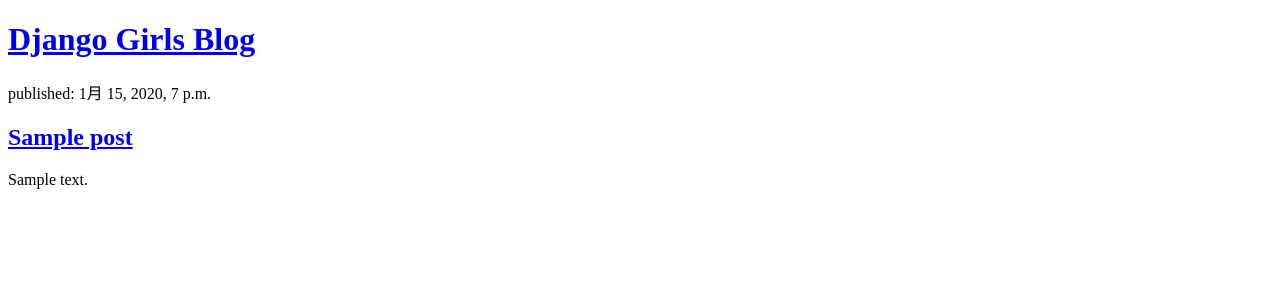
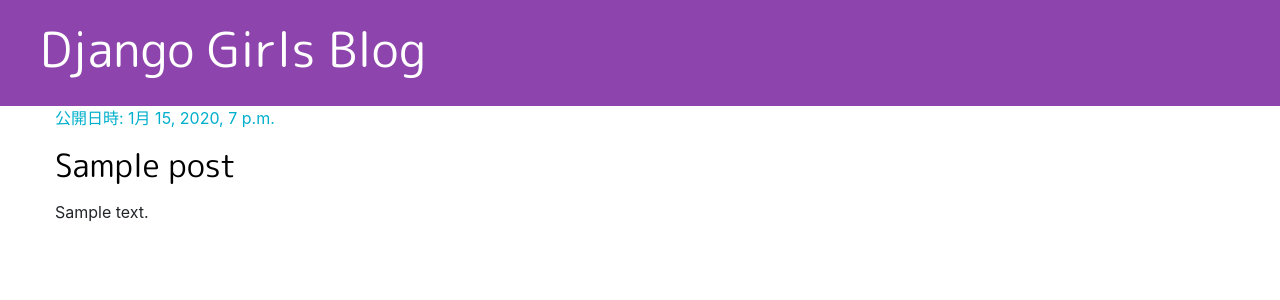
Before and after one commit to s-terada-armoni/my-first-blog, a Django app: page / in a window 1280 px wide. Shown: the top 300 px of the page. Run offline with Django 3.2, Linux system fonts and the light colour scheme; tables that the repository leaves empty hold one stand-in row (values such as "Sample post"); some libraries are stand-ins or nearby versions.

Commit message:
Added view and template for detailde blog post as well as CSS for the site.

```diff
--- /dev/null
+++ b/blog/static/css/blog.css
@@ -0,0 +1,55 @@
+
+.page-header {
+    /*background-color: #C25100;*/
+    background-color: #8e44ad;
+    /*background-color: #34495e;*/
+    font-weight: bold;
+    margin-top: 0;
+    padding: 20px 20px 20px 40px;
+}
+
+.page-header h1, .page-header h1 a, .page-header h1 a:visited, .page-header h1 a:active {
+    color: #ffffff;
+    font-size: 36pt;
+    text-decoration: none;
+}
+
+.content {
+    margin-left: 40px;
+}
+
+h1, h2, h3, h4 {
+    /*font-family: 'Lobster', cursive;*/
+    /*font-family: "M PLUS 1p";*/
+    /*font-family: "Nico Moji";*/
+    font-family: "M PLUS Rounded 1c";
+}
+
+.date {
+    /*color: #828282;*/
+    color: #00afcc;
+}
+
+
+.save {
+    float: right;
+}
+
+.post-form textarea, .post-form input {
+    width: 100%;
+}
+
+.top-menu, .top-menu:hover, .top-menu:visited {
+    color: #ffffff;
+    float: right;
+    font-size: 26pt;
+    margin-right: 20px;
+}
+
+.post {
+    margin-bottom: 70px;
+}
+
+.post h2 a, .post h2 a:visited {
+    color: #000000;
+}
--- /dev/null
+++ b/blog/templates/blog/base.html
@@ -0,0 +1,42 @@
+{% load static %}
+<!DOCTYPE html>
+<html lang="jp">
+    <head>
+        <meta charset="UTF-8">
+        <title>Tera Blog</title>
+        <link rel="stylesheet" href="https://stackpath.bootstrapcdn.com/bootstrap/4.4.1/css/bootstrap.min.css"
+              integrity="sha384-Vkoo8x4CGsO3+Hhxv8T/Q5PaXtkKtu6ug5TOeNV6gBiFeWPGFN9MuhOf23Q9Ifjh"
+              crossorigin="anonymous">
+        {#        <link href="//fonts.googleapis.com/css?family=Lobster&subset=latin,latin-ext" rel="stylesheet" type="text/css">#}
+        {#        <link href="https://fonts.googleapis.com/css?family=M+PLUS+1p" rel="stylesheet">#}
+        {#        <link href="https://fonts.googleapis.com/earlyaccess/nicomoji.css" rel="stylesheet">#}
+        <link href="https://fonts.googleapis.com/css?family=M+PLUS+Rounded+1c" rel="stylesheet">
+        <link rel="stylesheet" href="{% static 'css/blog.css' %}">
+
+    </head>
+    <body>
+        <div class="page-header">
+            <h1><a href="/">Django Girls Blog</a></h1>
+        </div>
+
+        <div class="content container">
+            <div class="row">
+                <div class="col-md-8">
+                    {% block content %}
+                    {% endblock %}
+                </div>
+            </div>
+        </div>
+
+
+        <script src="https://code.jquery.com/jquery-3.4.1.slim.min.js"
+                integrity="sha384-J6qa4849blE2+poT4WnyKhv5vZF5SrPo0iEjwBvKU7imGFAV0wwj1yYfoRSJoZ+n"
+                crossorigin="anonymous"></script>
+        <script src="https://cdn.jsdelivr.net/npm/popper.js@1.16.0/dist/umd/popper.min.js"
+                integrity="sha384-Q6E9RHvbIyZFJoft+2mJbHaEWldlvI9IOYy5n3zV9zzTtmI3UksdQRVvoxMfooAo"
+                crossorigin="anonymous"></script>
+        <script src="https://stackpath.bootstrapcdn.com/bootstrap/4.4.1/js/bootstrap.min.js"
+                integrity="sha384-wfSDF2E50Y2D1uUdj0O3uMBJnjuUD4Ih7YwaYd1iqfktj0Uod8GCExl3Og8ifwB6"
+                crossorigin="anonymous"></script>
+    </body>
+</html>
--- a/blog/templates/blog/post_list.html
+++ b/blog/templates/blog/post_list.html
@@ -1,20 +1,13 @@
-<!DOCTYPE html>
-<html lang="jp">
-    <head>
-        <meta charset="UTF-8">
-        <title>Tera Blog</title>
-    </head>
-    <body>
-        <div>
-            <h1><a href="/">Django Girls Blog</a></h1>
+{% extends 'blog/base.html' %}
+
+{% block content %}
+    {% for post in posts %}
+        <div class="post">
+            <div class="date">
+                <p>公開日時: {{ post.published_date }}</p>
+            </div>
+            <h2><a href="{% url 'post_detail' pk=post.pk %}">{{ post.title }}</a></h2>
+            <p>{{ post.text|linebreaks }}</p>
         </div>
-
-        {% for post in posts %}
-            <div>
-                <p>published: {{ post.published_date }}</p>
-                <h2><a href="#">{{ post.title }}</a></h2>
-                <p>{{ post.text|linebreaks }}</p>
-            </div>
-        {% endfor %}
-    </body>
-</html>
+    {% endfor %}
+{% endblock %}
--- a/blog/urls.py
+++ b/blog/urls.py
@@ -4,4 +4,7 @@
 urlpatterns = [
     # デフォルトサイトにアクセスしてきたらviews.post_listが行き先
     path('', views.post_list, name='post_list'),
+
+    # http://127.0.0.1:8000/post/5/ などのURLが要求されたら、post_detailが行き先
+    path('post/<int:pk>', views.post_detail, name='post_detail'),
 ]
--- a/blog/views.py
+++ b/blog/views.py
@@ -1,6 +1,7 @@
 from django.shortcuts import render
 from django.utils import timezone
 from .models import Post
+from django.shortcuts import render, get_object_or_404
 
 # Create your views here.
 
@@ -12,3 +13,8 @@
 
     # {'posts': posts} テンプレートファイルにpostsを渡す
     return render(request, 'blog/post_list.html', {'posts': posts})
+
+
+def post_detail(request, pk):
+    post = get_object_or_404(Post, pk=pk)
+    return render(request, 'blog/post_detail.html', {'post': post})
```
Also changed, not shown: blog/templates/blog/post_detail.html (added, +13 -0 lines), mysite/settings.py (line endings or trailing spaces).
